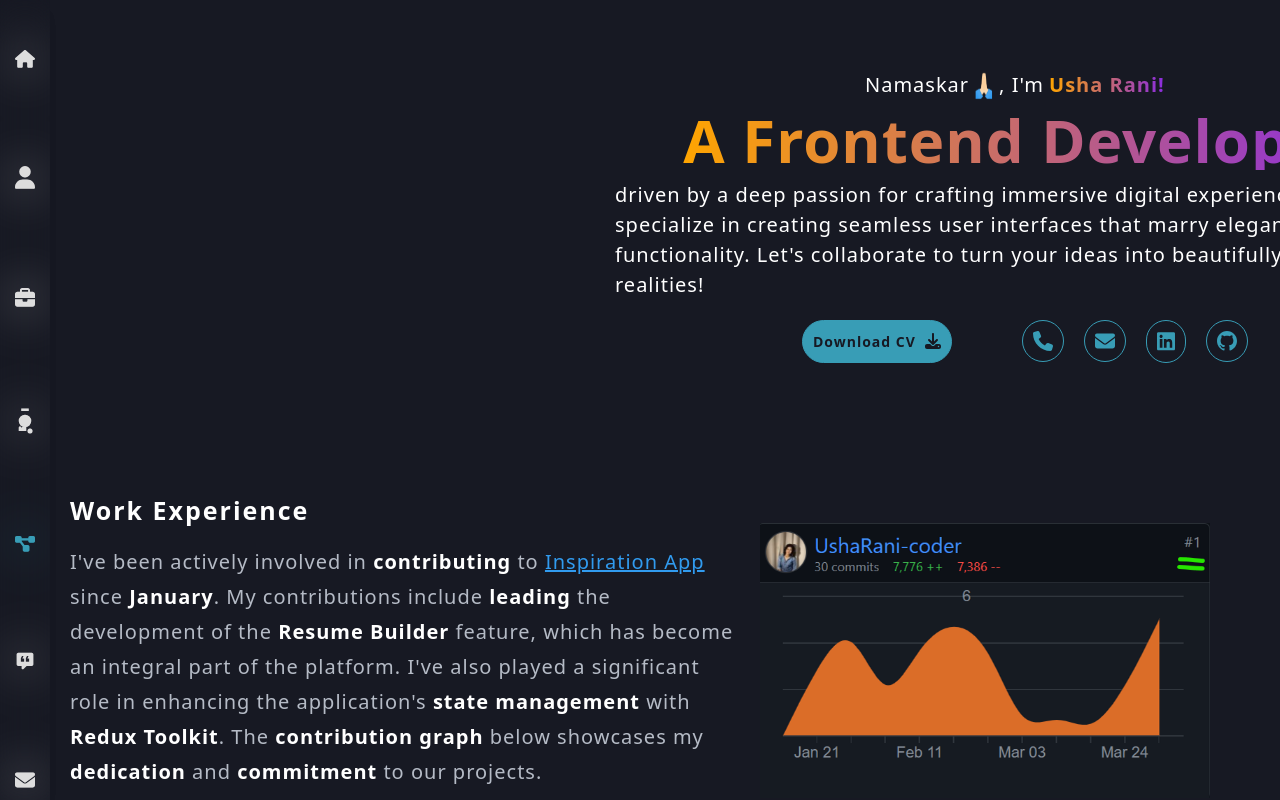
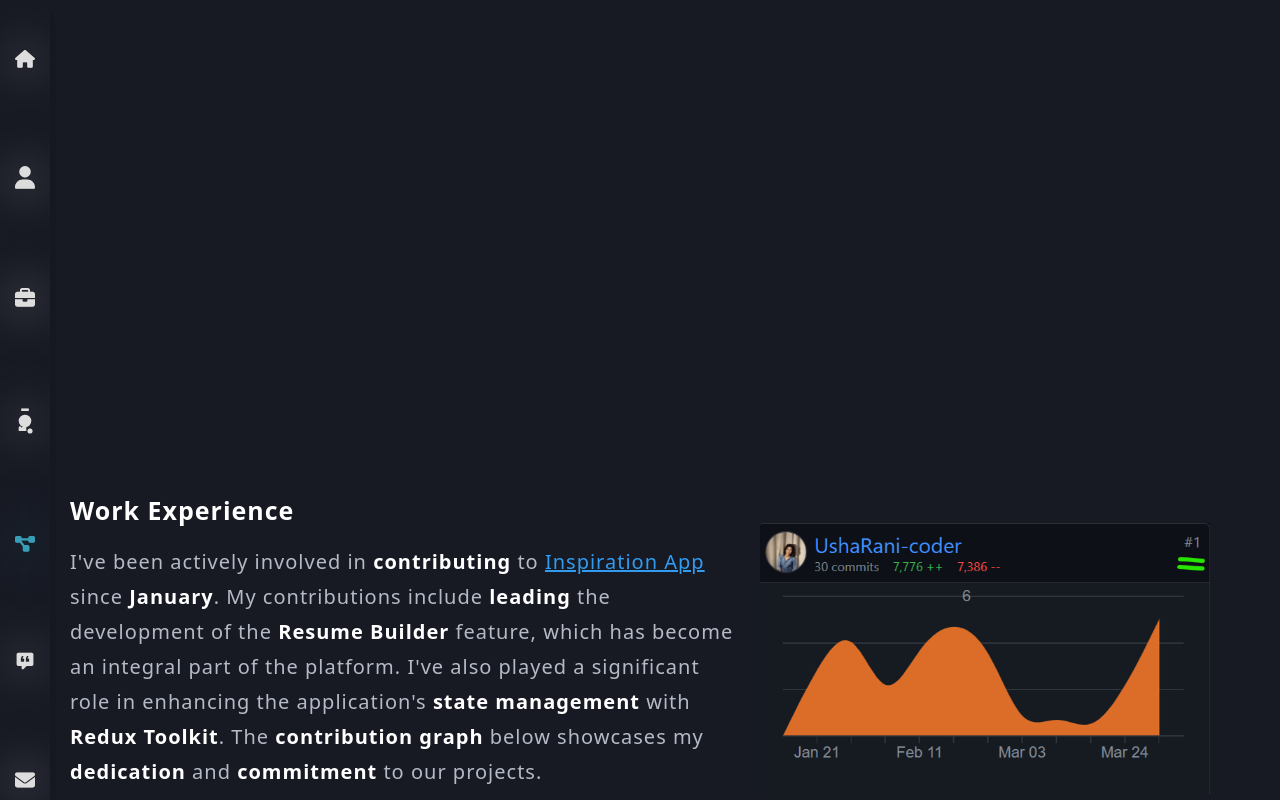
Before and after one commit to UshaRani-coder/Portfolio-2, a React (Vite) app: page / in a window 1280 px wide. Shown: the top 800 px of the page. Built offline with nearby package versions, Linux system fonts and the light colour scheme; a web font is replaced by a local one.

Commit message:
animation glitch fixed

```diff
--- a/src/App.css
+++ b/src/App.css
@@ -16,22 +16,22 @@
 }
 @keyframes myContentAnimation{
   0% {
-    transform: translateY(30%);
+    transform: scale(0);
   }
   100% {
-    transform: translateY(0);
+    transform: scale(1);
   }
 }
 @keyframes myContentAnimationDesktop{
   0% {
-    transform: translateX(30%);
+    transform: scale(0);
   }
   100% {
-    transform: translateX(0);
+    transform: scale(1);
   }
 }
 #my-img {
-  animation:fallAnimation 1.5s ease forwards;
+  animation:fallAnimation 0.1s ease forwards;
 }
 
 #my-img img {
--- a/src/pages/Work.jsx
+++ b/src/pages/Work.jsx
@@ -19,7 +19,7 @@ function Work() {
     >
       <div className='lg:flex lg:flex-row lg:items-center  lg:gap-[20px]'>
         <div>
-          <h2 className='mt-[30px] mb-[15px] contributions text-white font-semibold md:text-[25px] text-center lg:text-start '>
+          <h2 className='mt-[30px] mb-[15px]  text-white font-semibold md:text-[25px] text-center lg:text-start '>
             Work Experience
           </h2>
           <p className='leading-[25px] md:leading-[35px]'>
```
